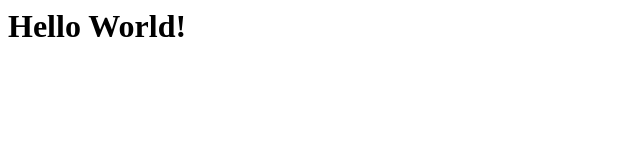
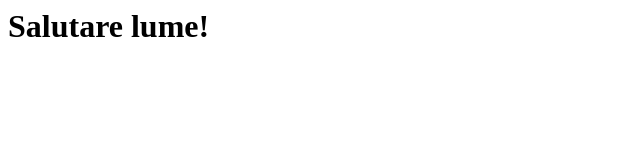
Before and after one commit to denisdnl/ScoalaInformala, a plain HTML site: page index.html in a window 1280 px wide. Shown: the whole page, without its empty margins (0-640 px from the left). Drawn offline with Linux system fonts and the light colour scheme.

Commit message:
Lab1_Ex1_Pas2: Modify message

```diff
--- a/index.html
+++ b/index.html
@@ -5,7 +5,7 @@
     </head>
 
     <body>
-        <h1>Hello World!</h1>
+        <h1>Salutare lume!</h1>
     </body>
 
 </html>
```
